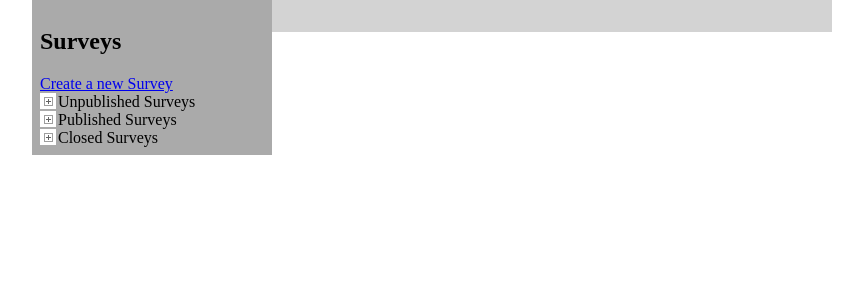
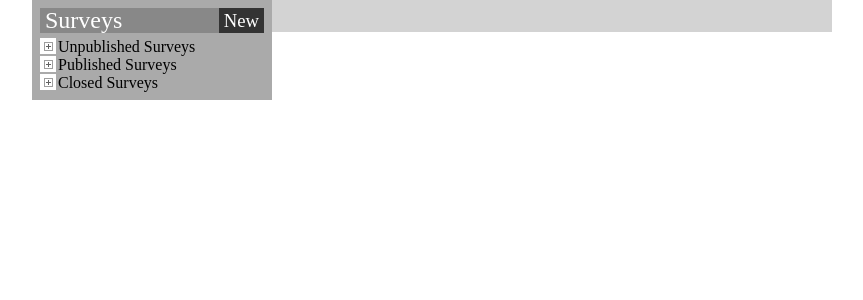
Before and after one commit to mostateresnet/django-resnet-survey, a Django app: template survey/templates/survey/index.html in a window 1280 px wide. Shown: the part 88-388 px from the top of the page, without its empty margins (208-1071 px from the left). Run offline with Django 3.2, Linux system fonts and the light colour scheme; the template is opened without the code that fills it, so the values that code supplies are empty; some libraries are stand-ins or nearby versions.

Commit message:
Sidebar style additions.

```diff
--- a/survey/static/css/base.css
+++ b/survey/static/css/base.css
@@ -16,6 +16,7 @@
 }
 .button-header ul{
   display:inline-block;
+
 }
 .hidden{
   display:none;
@@ -100,3 +101,31 @@ img#thanks {
 #currentTab:hover{
     background-color: #EEE;
 }
+.header_bar
+{
+	font-size: 18pt;
+/*  border: 2px solid #E8E8E8; */
+  background-color: #888888;
+  padding-left: 5px;
+  margin-bottom: 5px;
+  color: white;
+  line-height: 25px;
+}
+
+
+
+.header_button
+{
+  float: right;
+	font-size: 14pt;
+  background-color: #333;
+  padding-left: 5px;
+  padding-right: 5px;
+ /* border-left: 2px solid #E8E8E8;*/
+}
+
+.header_button a
+{
+  color: white;
+  text-decoration:none;
+}
--- a/survey/templates/survey/base_with_sidebar.html
+++ b/survey/templates/survey/base_with_sidebar.html
@@ -16,8 +16,10 @@
 
 <div id='sidebar'>
   {% block sidebar %}
-    <h2>Surveys</h2>
-    <a href='{% url newsurvey %}'>Create a new Survey</a>
+    <div class = 'header_bar'>Surveys
+      <div class = 'header_button'><a href='{% url newsurvey %}'>New</a></div>
+    </div>
+
     <ul>
     {% include 'survey/includes/survey_list.html' with surveys=unpublished_surveys title="Unpublished Surveys" %}
     {% include 'survey/includes/survey_list.html' with surveys=published_surveys title="Published Surveys" %}
```
